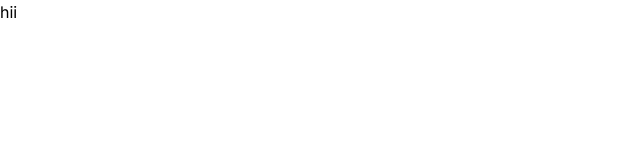
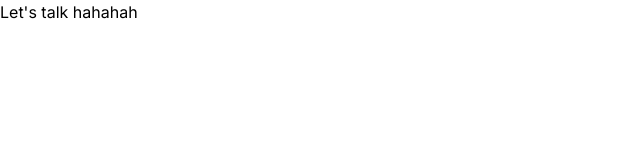
Before and after one commit to arey-pranay/messtranger, a Next.js app in the folder my-app/: page / in a window 1280 px wide. Shown: the top 160 px of the page, without its empty margins (0-640 px from the left). Built offline with nearby package versions, Linux system fonts and the light colour scheme.

Commit message:
introductory change

```diff
--- a/my-app/app/layout.tsx
+++ b/my-app/app/layout.tsx
@@ -1,22 +1,23 @@
-import type { Metadata } from 'next'
-import { Inter } from 'next/font/google'
-import './globals.css'
+import type { Metadata } from "next";
+import { Inter } from "next/font/google";
+import "./globals.css";
 
-const inter = Inter({ subsets: ['latin'] })
+const inter = Inter({ subsets: ["latin"] });
 
 export const metadata: Metadata = {
-  title: 'Create Next App',
-  description: 'Generated by create next app',
-}
+  title: "Mes-Stranger",
+  description:
+    "Talk to strangers online in a secure way and a minimalist cool interface..",
+};
 
 export default function RootLayout({
   children,
 }: {
-  children: React.ReactNode
+  children: React.ReactNode;
 }) {
   return (
     <html lang="en">
       <body className={inter.className}>{children}</body>
     </html>
-  )
+  );
 }
--- a/my-app/app/page.tsx
+++ b/my-app/app/page.tsx
@@ -1,5 +1,5 @@
 import Image from "next/image";
 
 export default function Home() {
-  return <h1>hii</h1>;
+  return <h1>Let&apos;s talk hahahah</h1>;
 }
```
